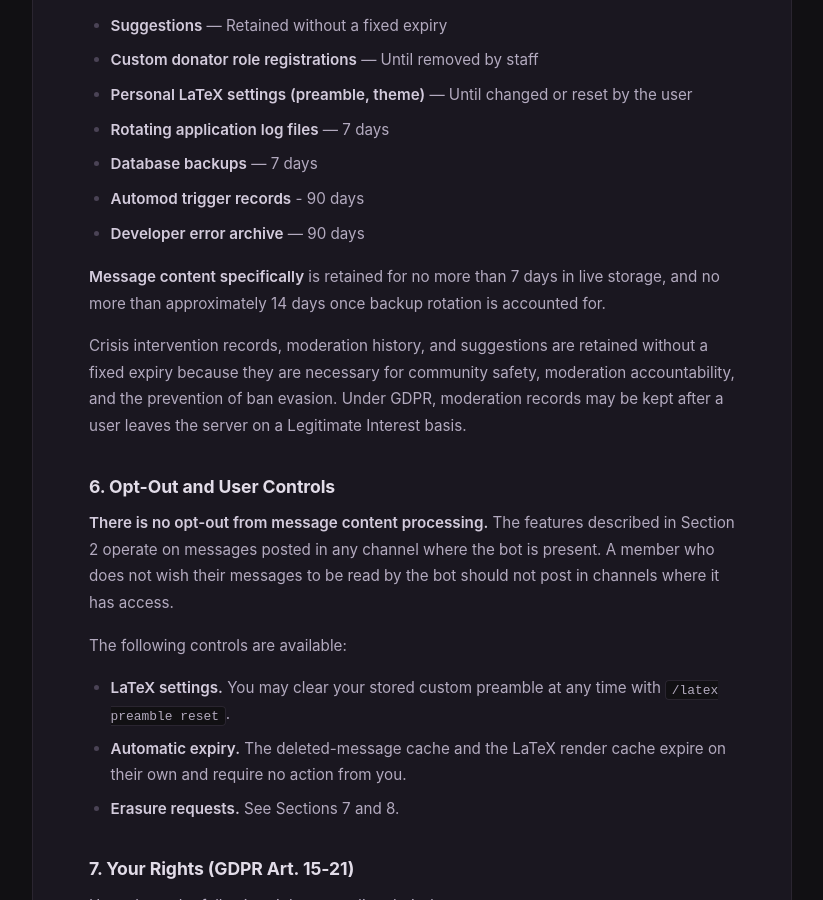
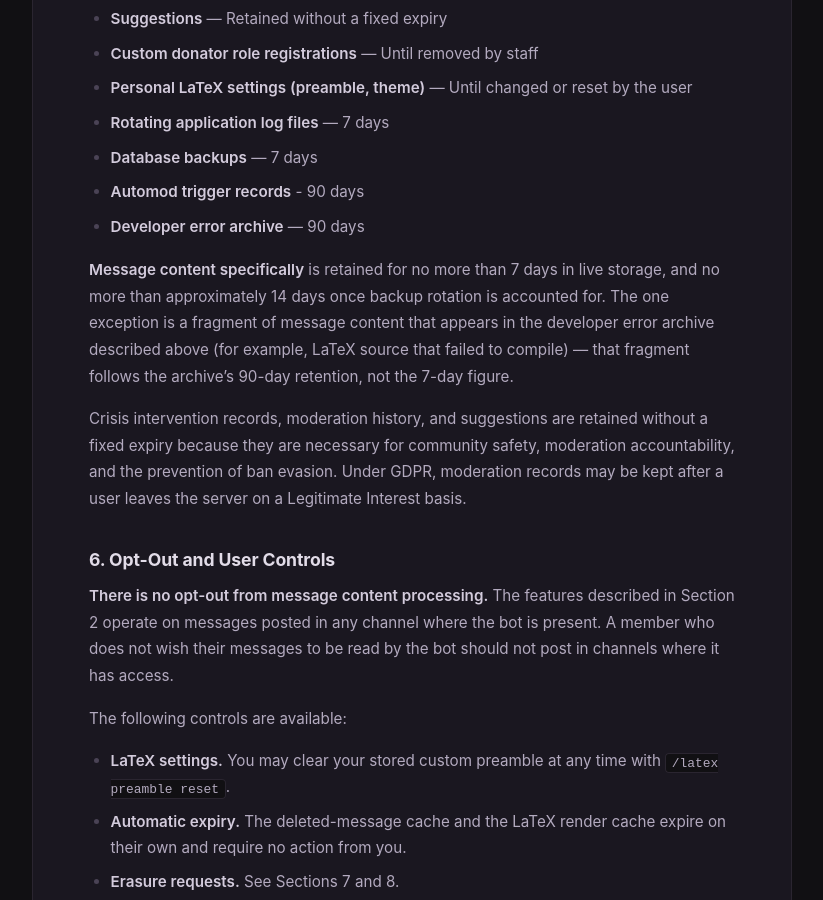
Before and after one commit to emmalt3/rDrugsInstall, a Jekyll site: the page built from PRIVACY.md, in a window 1280 px wide and 900 px high, scrolled down 3485 px. Shown: the whole window, without its empty margins (228-1051 px from the left). Built offline with Jekyll 4.4.1, drawn with Linux system fonts in a browser that asks for light colours; some of the changed text lies outside the part shown.

Commit message:
update PRIVACY.md 2026-08-29T14:07:30.790Z

```diff
--- a/PRIVACY.md
+++ b/PRIVACY.md
@@ -41,6 +41,7 @@ The bot reads the text of messages posted in channels it can access. It does thi
 * Context supplied when a staff vote is opened with `/call-vote`.
 * Message content that triggers the automated moderation filter. This includes both our own word/regex filter and Discord's built-in AutoMod, for the specific rule(s) we have configured the bot to monitor. The triggering message text, channel, and timestamp are stored for moderation review and may be reproduced, in a fenced code block, in a staff-only moderation log channel. For content blocked by Discord's AutoMod before it was ever sent, the channel and message identifiers may be unavailable, but the attempted message text is still retained under the same terms.
 * When a bot feature fails, the technical detail of the failure — the error message, stack trace, and reference ID — is written to a private channel accessible only to the Data Controller, for diagnostic purposes. Where the failure was caused by user-submitted content, that content may appear in the error detail. This applies in particular to LaTeX source that fails to compile, since the compiler reproduces the offending line in its output.
+
 ### Command Interaction Data
 * The names of commands invoked, the parameters supplied, the invoking user, the channel, and the outcome (Executed, Permission Denied, or Errored) are posted to internal staff-only channels. This full-fidelity logging is performed to ensure immediate situational awareness for our staff team and is processed under the Vital Interests and Public Interest legal bases.
 
@@ -89,7 +90,7 @@ We process your data under the following legal frameworks:
 - **Automod trigger records** - 90 days
 - **Developer error archive** — 90 days
 
-**Message content specifically** is retained for no more than 7 days in live storage, and no more than approximately 14 days once backup rotation is accounted for.
+**Message content specifically** is retained for no more than 7 days in live storage, and no more than approximately 14 days once backup rotation is accounted for. The one exception is a fragment of message content that appears in the developer error archive described above (for example, LaTeX source that failed to compile) — that fragment follows the archive's 90-day retention, not the 7-day figure.
 
 Crisis intervention records, moderation history, and suggestions are retained without a fixed expiry because they are necessary for community safety, moderation accountability, and the prevention of ban evasion. Under GDPR, moderation records may be kept after a user leaves the server on a Legitimate Interest basis.
 
```
Also changed, not shown: other parts of PRIVACY.md (+1 -1 lines).
